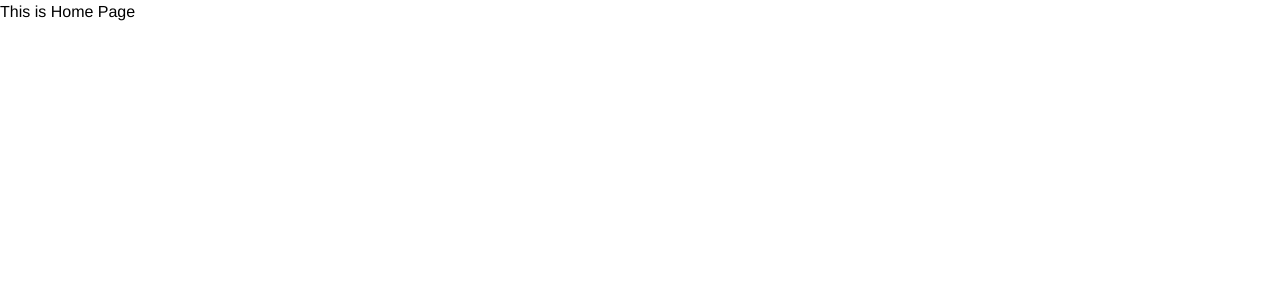
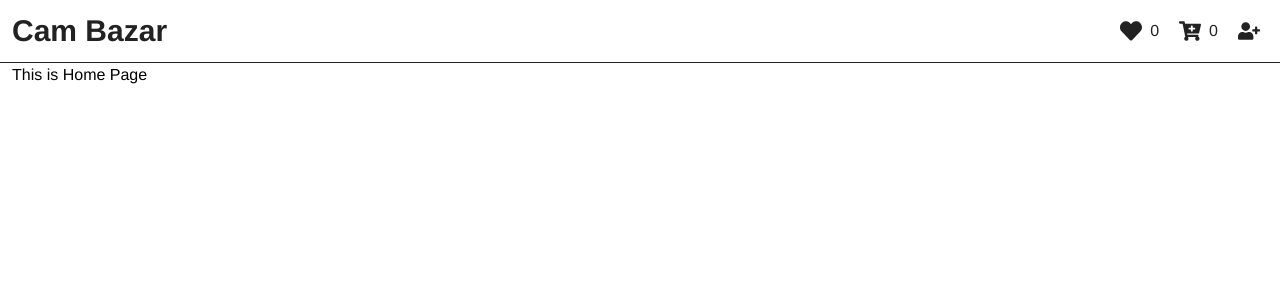
Before and after one commit to Ndhossain/Cam-bazar, a React (Create React App) app: page / in a window 1280 px wide. Shown: the top 300 px of the page. Built offline with nearby package versions, Linux system fonts and the light colour scheme.

Commit message:
Navbar work done

```diff
--- a/package.json
+++ b/package.json
@@ -18,6 +18,7 @@
     "react-icons": "^4.6.0",
     "react-router-dom": "^6.4.3",
     "react-scripts": "5.0.1",
+    "react-spinners": "^0.13.6",
     "web-vitals": "^2.1.0"
   },
   "scripts": {
--- /dev/null
+++ b/src/Components/Common/Menubar/Menubar.jsx
@@ -0,0 +1,62 @@
+import React from 'react';
+import { Link } from 'react-router-dom';
+import { FaUserPlus, FaHeart, FaCartPlus } from 'react-icons/fa';
+import { AiOutlineMenuFold, AiOutlineMenuUnfold } from 'react-icons/ai';
+import { useState } from 'react';
+
+const Menubar = () => {
+    const [responsiveNav, setResponsiveNav] = useState(false);
+
+    return (
+        <div className='border-b border-primary'>
+            <nav className='flex justify-between items-center px-3 py-3 max-w-[1480px] mx-auto'>
+                <h1 className='text-3xl text-primary font-black'>
+                    <Link to='/'>
+                        Cam Bazar
+                    </Link>
+                </h1>
+                <button
+                    className='sm:hidden relative z-50'
+                    onClick={() => setResponsiveNav(!responsiveNav)}
+                >
+                    {responsiveNav ? (
+                        <AiOutlineMenuUnfold size={24} color='#fff' />
+                        ) : (
+                        <AiOutlineMenuFold size={24} color='#222' />
+                    )}
+                </button>
+                <ul
+                    className={`flex top-0 sm:flex-row flex-col gap-3 sm:relative fixed sm:translate-x-0 sm:h-min h-screen sm:w-min w-1/2 bg-primary sm:bg-white sm:text-primary text-white duration-300 ${responsiveNav ? 'translate-x-[100%]' : 'translate-x-[200%]'}`}
+                >
+                    <li className='flex items-center mt-14 sm:mt-0'>
+                        <Link className='px-2 sm:p-2' to='/'>
+                            <FaHeart className='sm:block hidden' size={22} color={responsiveNav ? '#fff' : '#222'} />
+                            <span className='sm:hidden block text-sm'>Wishlist</span>
+                        </Link>
+                        <span className='sm:block hidden'>0</span>
+                    </li>
+                    <li className='flex items-center'>
+                        <Link className='px-2 sm:p-2' to='/'>
+                            <FaCartPlus className='sm:block hidden' size={22} color={responsiveNav ? '#fff' : '#222'} />
+                            <span className='sm:hidden block text-sm'>Cart</span>
+                        </Link>
+                        <span className='sm:block hidden'>0</span>
+                    </li>
+                    <li className='flex items-center relative group'>
+                        <Link className='p-2 hidden sm:block' to='/login'><FaUserPlus size={22} color={responsiveNav ? '#fff' : '#222'} /></Link>
+                        <ul className='sm:p-2 sm:absolute sm:top-9 sm:right-0 sm:w-40 sm:bg-white sm:border sm:border-primary sm:hidden sm:group-hover:block'>
+                            <li className='px-2 mb-3 sm:mb-0 sm:p-2 text-sm hover:bg-primary/10'>
+                                <Link className='block' to='/register'>Register</Link>
+                            </li>
+                            <li className='px-2 mb-3 sm:mb-0 sm:p-2 text-sm hover:bg-primary/10'>
+                                <Link className='block' to='/login'>Login</Link>
+                            </li>
+                        </ul>
+                    </li>
+                </ul>
+            </nav>
+        </div>
+    );
+};
+
+export default Menubar;
--- a/src/Layout/PublicLayout.jsx
+++ b/src/Layout/PublicLayout.jsx
@@ -1,11 +1,15 @@
 import React from 'react';
 import { Outlet } from 'react-router-dom';
+import Menubar from '../Components/Common/Menubar/Menubar';
 
 const PublicLayout = () => {
     return (
-        <div>
-            <Outlet />
-        </div>
+        <>
+            <Menubar />
+            <main className='max-w-[1480px] mx-auto px-3'>
+                <Outlet />
+            </main>
+        </>
     );
 };
 
--- a/tailwind.config.js
+++ b/tailwind.config.js
@@ -12,7 +12,8 @@ module.exports = {
       success: '#28a745',
     },
     fontFamily: {
-      sans: ["Crate Helvetica", "Helvetica Neue", 'Helvetica', 'Arial'],
+      sans: ['Crate Helvetica', 'Helvetica Neue', 'Helvetica', 'Arial'],
+      serif: ['Roboto', 'Arial']
     },
   },
   plugins: [require('flowbite/plugin')],
```
Also changed, not shown: 1 other file (tests, documents, lock files or other folders).
